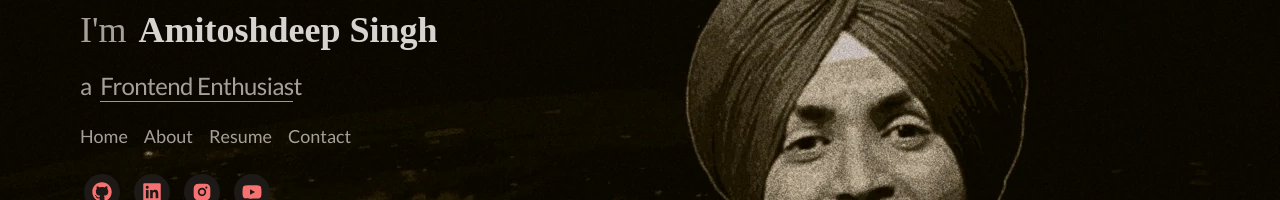
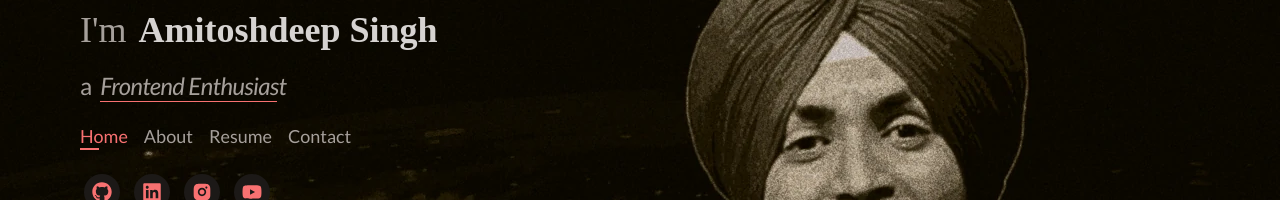
Before and after one commit to Amitoshdeep/Dev-folio, a React (Vite) app: page / in a window 1280 px wide. Shown: the part 316-516 px from the top of the page. Built offline with nearby package versions, Linux system fonts and the light colour scheme; a web font is replaced by a local one.

Commit message:
some more animations

```diff
--- a/src/components/Navbar.jsx
+++ b/src/components/Navbar.jsx
@@ -1,5 +1,5 @@
 import React ,{useState, useEffect } from 'react'
-import { Link , useLocation } from 'react-router-dom'
+import { NavLink , useLocation } from 'react-router-dom'
 
 // Importing Icons
 import { FaGithub, FaLinkedin, FaYoutube } from "react-icons/fa";
@@ -54,21 +54,16 @@ function Navbar() {
       {/* TextType */}
       <div className={`text-stone-400 gap-2 text-2xl ${navActive ? "flex" : "hidden"}`}>
         <p>a </p>
-        <div className='relative overflow-hidden'>
+        <div className='relative overflow-hidden italic'>
           <TextType
             text={[
               "Web Developer",
               "Frontend Enthusiast",
-              "React Developer",
               "Tech Geek",
               "Problem Solver",
-              "UI/UX Lover",
               "Full Stack Aspirant",
-              "Open Source Contributor",
               "Lifelong Learner",
               "Student!",
-              "Code Ninja",
-              "Creative Thinker"
             ]}
             typingSpeed={75}
             pauseDuration={1500}
@@ -83,23 +78,46 @@ function Navbar() {
       </div>
 
       {/* Navigation */}
-      <ul className='flex gap-4 text-lg'>
-        <Link to={"/"}>
+      <ul className='flex gap-4 text-lg h-7'>
+        <NavLink
+          to="/"
+          className={({ isActive }) =>
+            `navbar ${isActive ? "active" : ""}`
+          }
+        >
           Home
-        </Link>
+          <div className='underNav'></div>
+        </NavLink>
 
-        <Link to={"/About"}>
+        <NavLink
+          to="/About"
+          className={({ isActive }) =>
+            `navbar ${isActive ? "active" : ""}`
+          }
+        >
           About
-        </Link>
+          <div className='underNav'></div>
+        </NavLink>
 
-        <Link to={"/Resume"}>
+        <NavLink
+          to="/Resume"
+          className={({ isActive }) =>
+            `navbar ${isActive ? "active" : ""}`
+          }
+        >
           Resume
-        </Link>
+          <div className='underNav'></div>
+        </NavLink>
 
-        <Link to={"/Contact"}>
+        <NavLink
+          to="/Contact"
+          className={({ isActive }) =>
+            `navbar ${isActive ? "active" : ""}`
+          }
+        >
           Contact
-        </Link>
-
+          <div className='underNav'></div>
+        </NavLink>
       </ul>
 
       {/* here CUM's my Links ;) */}
--- a/src/index.css
+++ b/src/index.css
@@ -23,3 +23,19 @@
   background-color: var(--accent-color);
   /* color: white; */
 }
+
+.navbar{
+  @apply duration-500 hover:text-[var(--accent-color)] relative overflow-hidden;
+}
+
+.underNav{
+  @apply absolute h-[2px] bg-[var(--accent-color)] w-2/5 bottom-0 duration-300 -left-1/2;
+}
+
+.navbar:hover .underNav , .navbar.active .underNav{
+  @apply left-0;
+}
+
+.navbar.active{
+  @apply text-[var(--accent-color)];
+}
```
